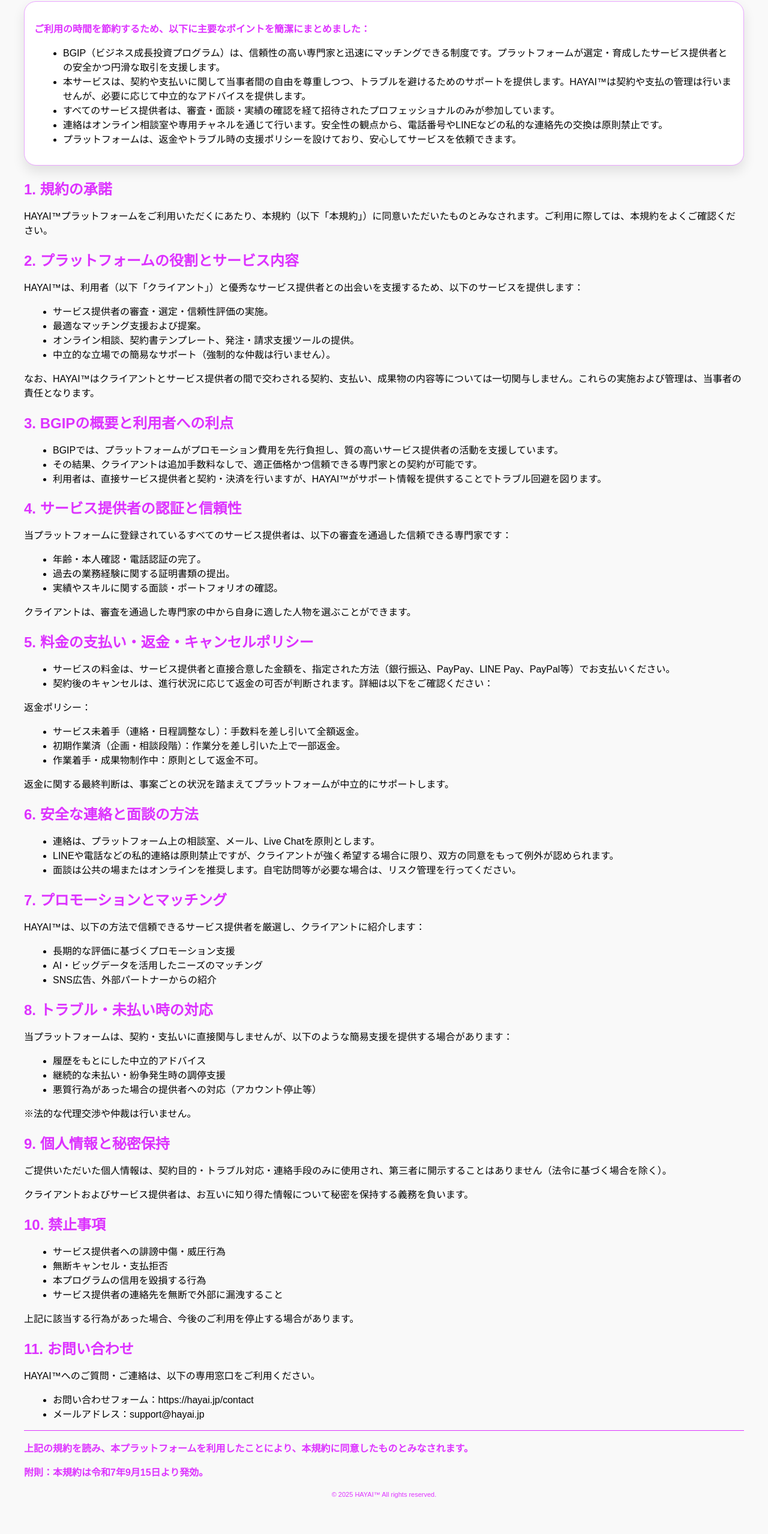
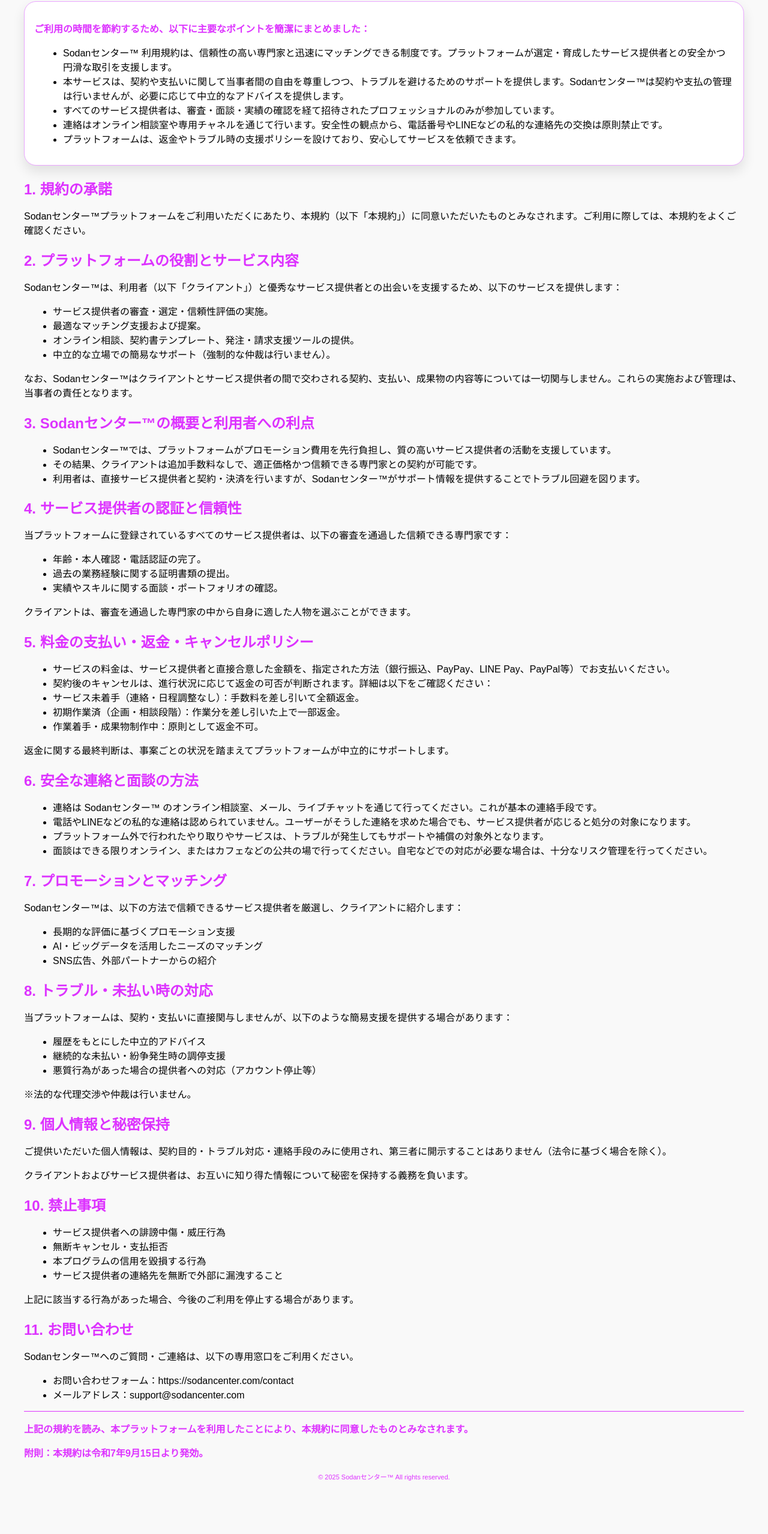
Before and after one commit to iv2969279i/home, a plain HTML site: page terms/index.html in a window 1280 px wide. Shown: the part 166-2723 px from the top of the page at 60% size. After the commit the page ends 2695 px from the top, so only its background shows below. Drawn offline with Linux system fonts and the light colour scheme.

Commit message:
Add files via upload

```diff
--- a/terms/index.html
+++ b/terms/index.html
@@ -2,21 +2,22 @@
 <html lang="ja">
 <head>
   <meta charset="UTF-8">
-  <title>HAYAI™ 業務成長投資プログラム「BGIP」利用規約（利用者用）</title>
+  <title>Sodanセンター™ 利用規約</title>
   <link rel="shortcut icon" href="../favicon.ico">
   <link rel="stylesheet" href="../style.css">
 </head>
 <body>
 <div>
-    <img src="../img/logo.png" width="250" height="50" style="max-width: 100%; height: auto;">
+    <img src="../img/sodan-center.png" width="185" height="50">
+    <img src="../img/bgip.png" width="50" height="50">
 </div>
-  <h1>HAYAI™ 業務成長投資プログラム「BGIP」利用規約（利用者用）</h1>
+  <h1>Sodanセンター™ 利用規約</h1>
   <div class="highlight">
     <p><b>ご利用の時間を節約するため、以下に主要なポイントを簡潔にまとめました：</b></p>
     <p style="text-align: center;"><b></b></p>
     <ul>
-      <li>BGIP（ビジネス成長投資プログラム）は、信頼性の高い専門家と迅速にマッチングできる制度です。プラットフォームが選定・育成したサービス提供者との安全かつ円滑な取引を支援します。</li>
-      <li>本サービスは、契約や支払いに関して当事者間の自由を尊重しつつ、トラブルを避けるためのサポートを提供します。HAYAI™は契約や支払の管理は行いませんが、必要に応じて中立的なアドバイスを提供します。</li>
+      <li>Sodanセンター™ 利用規約は、信頼性の高い専門家と迅速にマッチングできる制度です。プラットフォームが選定・育成したサービス提供者との安全かつ円滑な取引を支援します。</li>
+      <li>本サービスは、契約や支払いに関して当事者間の自由を尊重しつつ、トラブルを避けるためのサポートを提供します。Sodanセンター™は契約や支払の管理は行いませんが、必要に応じて中立的なアドバイスを提供します。</li>
       <li>すべてのサービス提供者は、審査・面談・実績の確認を経て招待されたプロフェッショナルのみが参加しています。</li>
       <li>連絡はオンライン相談室や専用チャネルを通じて行います。安全性の観点から、電話番号やLINEなどの私的な連絡先の交換は原則禁止です。</li>
       <li>プラットフォームは、返金やトラブル時の支援ポリシーを設けており、安心してサービスを依頼できます。</li>
@@ -24,23 +25,23 @@
   </div>
 
   <h2>1. 規約の承諾</h2>
-  <p>HAYAI™プラットフォームをご利用いただくにあたり、本規約（以下「本規約」）に同意いただいたものとみなされます。ご利用に際しては、本規約をよくご確認ください。</p>
+  <p>Sodanセンター™プラットフォームをご利用いただくにあたり、本規約（以下「本規約」）に同意いただいたものとみなされます。ご利用に際しては、本規約をよくご確認ください。</p>
 
   <h2>2. プラットフォームの役割とサービス内容</h2>
-  <p>HAYAI™は、利用者（以下「クライアント」）と優秀なサービス提供者との出会いを支援するため、以下のサービスを提供します：</p>
+  <p>Sodanセンター™は、利用者（以下「クライアント」）と優秀なサービス提供者との出会いを支援するため、以下のサービスを提供します：</p>
   <ul>
     <li>サービス提供者の審査・選定・信頼性評価の実施。</li>
     <li>最適なマッチング支援および提案。</li>
     <li>オンライン相談、契約書テンプレート、発注・請求支援ツールの提供。</li>
     <li>中立的な立場での簡易なサポート（強制的な仲裁は行いません）。</li>
   </ul>
-  <p>なお、HAYAI™はクライアントとサービス提供者の間で交わされる契約、支払い、成果物の内容等については一切関与しません。これらの実施および管理は、当事者の責任となります。</p>
+  <p>なお、Sodanセンター™はクライアントとサービス提供者の間で交わされる契約、支払い、成果物の内容等については一切関与しません。これらの実施および管理は、当事者の責任となります。</p>
 
-  <h2>3. BGIPの概要と利用者への利点</h2>
+  <h2>3. Sodanセンター™の概要と利用者への利点</h2>
   <ul>
-    <li>BGIPでは、プラットフォームがプロモーション費用を先行負担し、質の高いサービス提供者の活動を支援しています。</li>
+    <li>Sodanセンター™では、プラットフォームがプロモーション費用を先行負担し、質の高いサービス提供者の活動を支援しています。</li>
     <li>その結果、クライアントは追加手数料なしで、適正価格かつ信頼できる専門家との契約が可能です。</li>
-    <li>利用者は、直接サービス提供者と契約・決済を行いますが、HAYAI™がサポート情報を提供することでトラブル回避を図ります。</li>
+    <li>利用者は、直接サービス提供者と契約・決済を行いますが、Sodanセンター™がサポート情報を提供することでトラブル回避を図ります。</li>
   </ul>
 
   <h2>4. サービス提供者の認証と信頼性</h2>
@@ -56,9 +57,6 @@
   <ul>
     <li>サービスの料金は、サービス提供者と直接合意した金額を、指定された方法（銀行振込、PayPay、LINE Pay、PayPal等）でお支払いください。</li>
     <li>契約後のキャンセルは、進行状況に応じて返金の可否が判断されます。詳細は以下をご確認ください：</li>
-  </ul>
-  <p>返金ポリシー：</p>
-  <ul>
     <li>サービス未着手（連絡・日程調整なし）：手数料を差し引いて全額返金。</li>
     <li>初期作業済（企画・相談段階）：作業分を差し引いた上で一部返金。</li>
     <li>作業着手・成果物制作中：原則として返金不可。</li>
@@ -67,13 +65,14 @@
 
   <h2>6. 安全な連絡と面談の方法</h2>
   <ul>
-    <li>連絡は、プラットフォーム上の相談室、メール、Live Chatを原則とします。</li>
-    <li>LINEや電話などの私的連絡は原則禁止ですが、クライアントが強く希望する場合に限り、双方の同意をもって例外が認められます。</li>
-    <li>面談は公共の場またはオンラインを推奨します。自宅訪問等が必要な場合は、リスク管理を行ってください。</li>
+    <li>連絡は Sodanセンター™ のオンライン相談室、メール、ライブチャットを通じて行ってください。これが基本の連絡手段です。</li>
+    <li>電話やLINEなどの私的な連絡は認められていません。ユーザーがそうした連絡を求めた場合でも、サービス提供者が応じると処分の対象になります。</li>
+    <li>プラットフォーム外で行われたやり取りやサービスは、トラブルが発生してもサポートや補償の対象外となります。</li>
+    <li>面談はできる限りオンライン、またはカフェなどの公共の場で行ってください。自宅などでの対応が必要な場合は、十分なリスク管理を行ってください。</li>
   </ul>
 
   <h2>7. プロモーションとマッチング</h2>
-  <p>HAYAI™は、以下の方法で信頼できるサービス提供者を厳選し、クライアントに紹介します：</p>
+  <p>Sodanセンター™は、以下の方法で信頼できるサービス提供者を厳選し、クライアントに紹介します：</p>
   <ul>
     <li>長期的な評価に基づくプロモーション支援</li>
     <li>AI・ビッグデータを活用したニーズのマッチング</li>
@@ -103,10 +102,10 @@
   <p>上記に該当する行為があった場合、今後のご利用を停止する場合があります。</p>
 
   <h2>11. お問い合わせ</h2>
-  <p>HAYAI™へのご質問・ご連絡は、以下の専用窓口をご利用ください。</p>
+  <p>Sodanセンター™へのご質問・ご連絡は、以下の専用窓口をご利用ください。</p>
   <ul>
-    <li>お問い合わせフォーム：https://hayai.jp/contact</li>
-    <li>メールアドレス：support@hayai.jp</li>
+    <li>お問い合わせフォーム：https://sodancenter.com/contact</li>
+    <li>メールアドレス：support@sodancenter.com</li>
   </ul>
 
   <hr>
@@ -115,7 +114,7 @@
   <p><b>附則：本規約は令和7年9月15日より発効。</b></p>
 
 <div class="copyright">
-© 2025 HAYAI™ All rights reserved.
+© 2025 Sodanセンター™ All rights reserved.
 </div>
 
 </body>
```
Also changed, not shown: terms/providers/index.html (+21 -18 lines).
